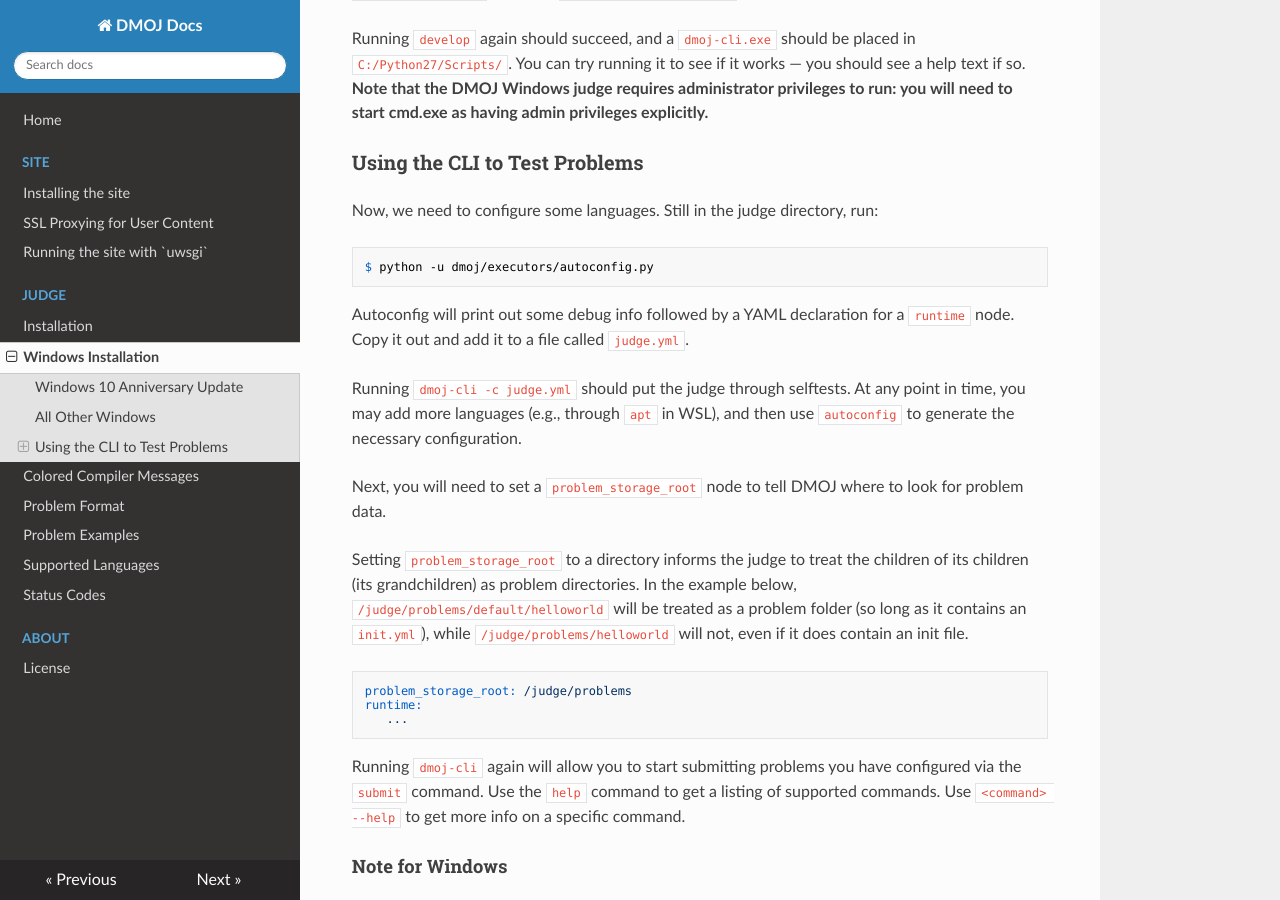
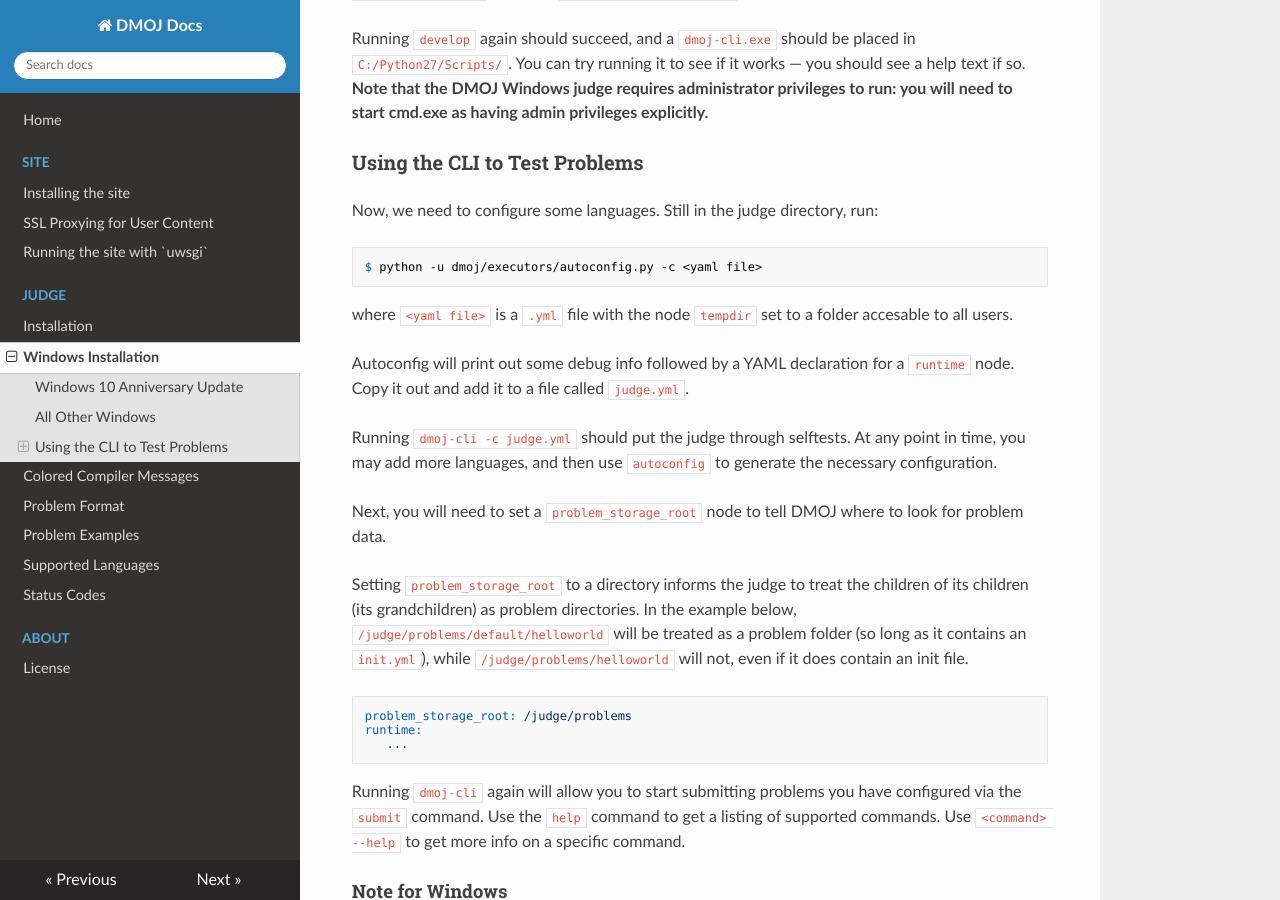
Before and after one commit to DMOJ/docs, an MkDocs documentation site: the page built from docs/judge/windows_installation.md, in a window 1280 px wide and 900 px high, scrolled down 794 px. Built offline with MkDocs 1.6.1, drawn with Linux system fonts in a browser that asks for light colours; nearby versions of some CDN libraries; old or Windows-style settings are respelled for this version of MkDocs.

Commit message:
Add the -c judge.yml part to autoconfig
This tripped me up so hard when installing

````diff
--- a/docs/judge/windows_installation.md
+++ b/docs/judge/windows_installation.md
@@ -26,12 +26,14 @@
 Now, we need to configure some languages. Still in the judge directory, run:
 
 ```
-$ python -u dmoj/executors/autoconfig.py
+$ python -u dmoj/executors/autoconfig.py -c <yaml file>
 ```
+
+where `<yaml file>` is a `.yml` file with the node `tempdir` set to a folder accesable to all users.
 
 Autoconfig will print out some debug info followed by a YAML declaration for a `runtime` node. Copy it out and add it to a file called `judge.yml`.
 
-Running `dmoj-cli -c judge.yml` should put the judge through selftests. At any point in time, you may add more languages (e.g., through `apt` in WSL), and then use `autoconfig` to generate the necessary configuration.
+Running `dmoj-cli -c judge.yml` should put the judge through selftests. At any point in time, you may add more languages, and then use `autoconfig` to generate the necessary configuration.
 
 Next, you will need to set a `problem_storage_root` node to tell DMOJ where to look for problem data.
 
````
